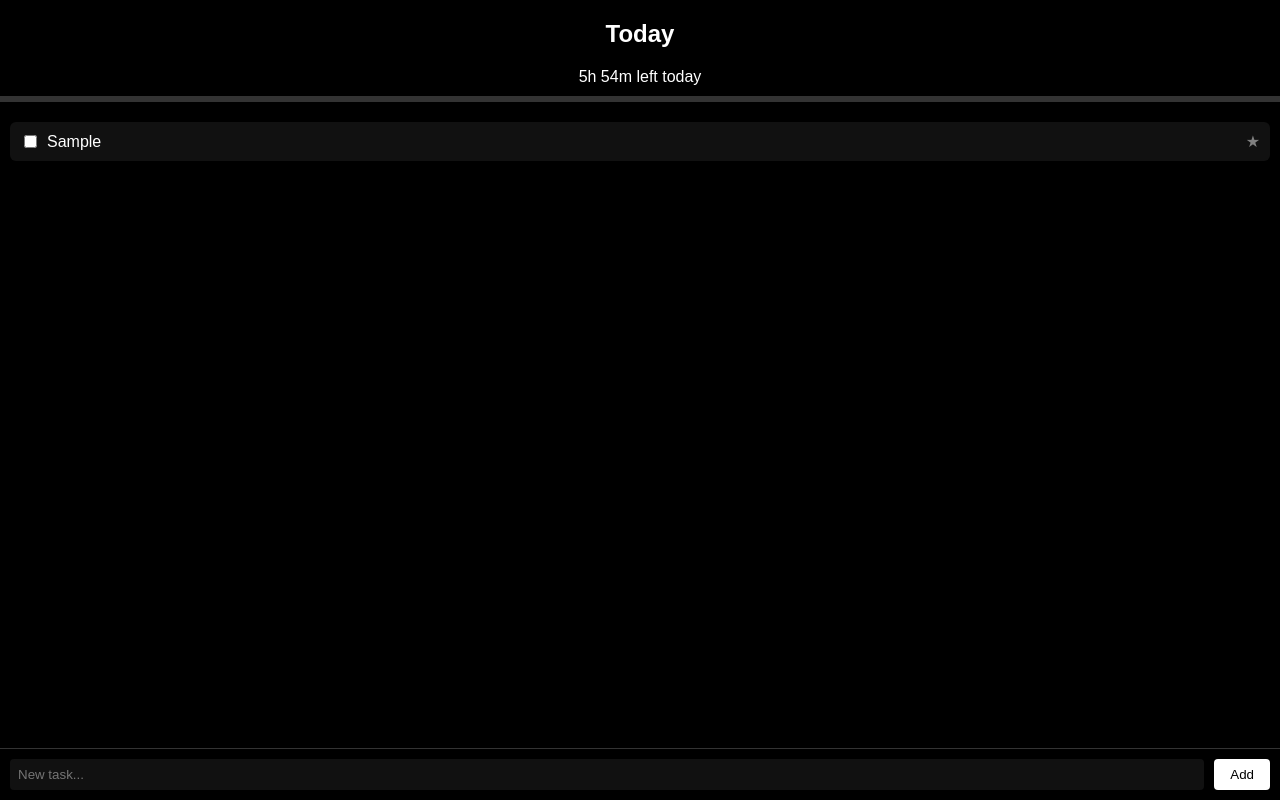
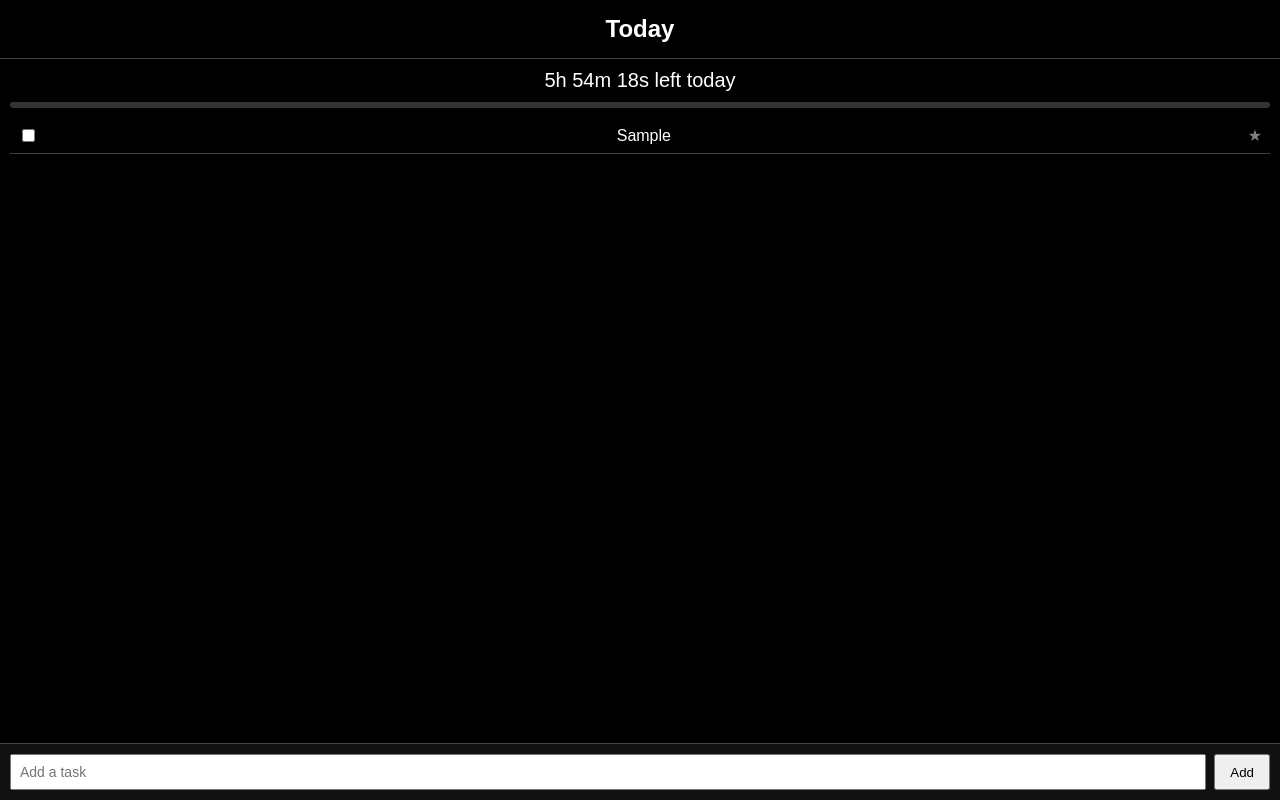
Before and after one commit to K-lynk/Today, a plain HTML site: page index.html in a window 1280 px wide. Both pictures are taken after typing "Sample" into the empty fields and a click on the button "Add". Drawn offline with Linux system fonts and the light colour scheme.

Commit message:
Add files via upload

```diff
--- a/index.html
+++ b/index.html
@@ -5,239 +5,119 @@
 <meta name="viewport" content="width=device-width, initial-scale=1.0">
 <title>Today</title>
 <style>
-  body {
-    margin: 0;
-    font-family: Arial, sans-serif;
-    background-color: #000;
-    color: #fff;
-    display: flex;
-    flex-direction: column;
-    height: 100vh;
-  }
-  header {
-    text-align: center;
-    padding: 20px;
-    font-size: 24px;
-    font-weight: bold;
-  }
-  #timer {
-    text-align: center;
-    font-size: 16px;
-    margin-bottom: 10px;
-  }
-  #progress-container {
-    width: 100%;
-    height: 6px;
-    background: #333;
-    margin-bottom: 10px;
-  }
-  #progress-bar {
-    height: 100%;
-    width: 0%;
-    background: #fff;
-  }
-  #task-list {
-    flex: 1;
-    overflow-y: auto;
-    padding: 10px;
-  }
-  .task {
-    display: flex;
-    align-items: center;
-    background: #111;
-    margin-bottom: 8px;
-    padding: 10px;
-    border-radius: 6px;
-    position: relative;
-  }
-  .task input[type="checkbox"] {
-    margin-right: 10px;
-  }
-  .task .text {
-    flex: 1;
-  }
-  .task.completed .text {
-    text-decoration: line-through;
-    opacity: 0.6;
-  }
-  .star {
-    cursor: pointer;
-    margin-left: 10px;
-    color: gray;
-  }
-  .star.priority {
-    color: red;
-  }
-  #input-bar {
-    position: sticky;
-    bottom: 0;
-    display: flex;
-    border-top: 1px solid #333;
-    padding: 10px;
-    background: #000;
-    z-index: 100;
-  }
-  #new-task {
-    flex: 1;
-    padding: 8px;
-    border: none;
-    background: #111;
-    color: #fff;
-    border-radius: 4px;
-  }
-  #add-btn {
-    margin-left: 10px;
-    padding: 8px 16px;
-    background: #fff;
-    color: #000;
-    border: none;
-    border-radius: 4px;
-    cursor: pointer;
-  }
+  body { margin:0; font-family:Arial,sans-serif; background:#000; color:#fff; display:flex; flex-direction:column; height:100vh; }
+  header { text-align:center; padding:15px; font-size:24px; font-weight:bold; border-bottom:1px solid #444; }
+  #timer { text-align:center; font-size:20px; margin:10px 0; }
+  #progress-bar-container { height:6px; background:#333; margin:0 10px 10px 10px; border-radius:3px; }
+  #progress-bar { height:100%; width:0%; background:red; border-radius:3px; transition:width 0.3s; }
+  #task-list { flex:1; overflow-y:auto; padding:0 10px; }
+  .task { display:flex; align-items:center; justify-content:space-between; padding:8px; border-bottom:1px solid #444; word-wrap:break-word; }
+  .task input[type=checkbox] { margin-right:10px; }
+  .task .star { cursor:pointer; color:gray; margin-left:5px; }
+  .task .star.active { color:red; }
+  #input-bar { display:flex; padding:10px; border-top:1px solid #444; background:#111; }
+  #task-input { flex:1; padding:8px; font-size:14px; }
+  #add-btn { margin-left:8px; padding:8px 14px; cursor:pointer; }
 </style>
 </head>
 <body>
 <header>Today</header>
 <div id="timer"></div>
-<div id="progress-container">
-  <div id="progress-bar"></div>
-</div>
+<div id="progress-bar-container"><div id="progress-bar"></div></div>
 <div id="task-list"></div>
 <div id="input-bar">
-  <input type="text" id="new-task" placeholder="New task...">
+  <input type="text" id="task-input" placeholder="Add a task">
   <button id="add-btn">Add</button>
 </div>
 <script>
 const taskList = document.getElementById('task-list');
-const newTaskInput = document.getElementById('new-task');
+const taskInput = document.getElementById('task-input');
 const addBtn = document.getElementById('add-btn');
-const timerEl = document.getElementById('timer');
 const progressBar = document.getElementById('progress-bar');
 
-// Timer for hours left
-function updateTimer() {
-  const now = new Date();
-  const end = new Date();
-  end.setHours(23, 59, 59, 999);
-  const diff = end - now;
-  const hours = Math.floor(diff / (1000 * 60 * 60));
-  const minutes = Math.floor((diff % (1000 * 60 * 60)) / (1000 * 60));
-  timerEl.textContent = hours + 'h ' + minutes + 'm left today';
+// Check date-based reset
+const todayDate = new Date().toDateString();
+const savedDate = localStorage.getItem('todayDate');
+if(savedDate !== todayDate){
+  localStorage.removeItem('todayTasks');
+  localStorage.setItem('todayDate', todayDate);
 }
-setInterval(updateTimer, 1000);
-updateTimer();
 
-// Save/load tasks with localStorage
-function saveTasks() {
-  const tasks = [];
-  document.querySelectorAll('.task').forEach(task => {
-    tasks.push({
-      text: task.querySelector('.text').textContent,
-      completed: task.classList.contains('completed'),
-      priority: task.querySelector('.star').classList.contains('priority')
-    });
-  });
+let tasks = JSON.parse(localStorage.getItem('todayTasks')||'[]');
+
+function saveTasks(){
   localStorage.setItem('todayTasks', JSON.stringify(tasks));
 }
 
-function loadTasks() {
-  const savedTasks = JSON.parse(localStorage.getItem('todayTasks') || '[]');
-  savedTasks.forEach(t => {
-    const task = createTask(t.text);
-    if (t.completed) task.classList.add('completed');
-    if (t.priority) task.querySelector('.star').classList.add('priority');
+function updateProgress(){
+  const completed = tasks.filter(t=>t.completed).length;
+  const percent = tasks.length ? (completed/tasks.length)*100 : 0;
+  progressBar.style.width = percent+'%';
+}
+
+function renderTasks(){
+  taskList.innerHTML='';
+  tasks.sort((a,b)=>b.priority-a.priority);
+  tasks.forEach((t,i)=>{
+    const div = document.createElement('div');
+    div.className='task';
+    const checkbox = document.createElement('input');
+    checkbox.type='checkbox';
+    checkbox.checked = t.completed;
+    checkbox.addEventListener('click',()=>{
+      t.completed = checkbox.checked;
+      saveTasks();
+      updateProgress();
+      if(t.completed) div.style.textDecoration='line-through';
+      else div.style.textDecoration='none';
+      if (navigator.vibrate) navigator.vibrate(50);
+    });
+    if(t.completed) div.style.textDecoration='line-through';
+    const span = document.createElement('span');
+    span.textContent = t.text;
+    const star = document.createElement('span');
+    star.className='star'+(t.priority?' active':'');
+    star.textContent='★';
+    star.addEventListener('click',()=>{
+      t.priority = t.priority?0:1;
+      saveTasks();
+      renderTasks();
+    });
+    div.appendChild(checkbox);
+    div.appendChild(span);
+    div.appendChild(star);
+    div.addEventListener('click', (e)=>{ if(e.target!==checkbox && e.target!==star){ taskList.removeChild(div); tasks.splice(i,1); saveTasks(); updateProgress(); }});
+    taskList.appendChild(div);
   });
   updateProgress();
 }
 
-// Create a task element
-function createTask(text) {
-  const task = document.createElement('div');
-  task.className = 'task';
-
-  const checkbox = document.createElement('input');
-  checkbox.type = 'checkbox';
-  checkbox.addEventListener('change', () => {
-    task.classList.toggle('completed');
-    if (navigator.vibrate) navigator.vibrate(100);
-    updateProgress();
-    saveTasks();
-  });
-
-  const taskText = document.createElement('div');
-  taskText.className = 'text';
-  taskText.textContent = text;
-
-  const star = document.createElement('span');
-  star.className = 'star';
-  star.innerHTML = '★';
-  star.addEventListener('click', () => {
-    star.classList.toggle('priority');
-    if (star.classList.contains('priority')) {
-      taskList.prepend(task);
-    }
-    saveTasks();
-  });
-
-  task.appendChild(checkbox);
-  task.appendChild(taskText);
-  task.appendChild(star);
-
-  // Swipe to delete (mobile)
-  let startX = 0;
-  task.addEventListener('touchstart', e => startX = e.changedTouches[0].clientX);
-  task.addEventListener('touchend', e => {
-    const endX = e.changedTouches[0].clientX;
-    if (Math.abs(endX - startX) > 50) {
-      task.remove();
-      updateProgress();
-      saveTasks();
-    }
-  });
-
-  taskList.appendChild(task);
-  task.scrollIntoView({behavior: 'smooth', block: 'center'});
+function addTask(){
+  const text = taskInput.value.trim();
+  if(!text) return;
+  tasks.push({text, completed:false, priority:0});
+  taskInput.value='';
   saveTasks();
-  updateProgress();
-  return task;
+  renderTasks();
 }
 
-// Progress bar based on completed tasks
-function updateProgress() {
-  const tasks = document.querySelectorAll('.task');
-  const completed = document.querySelectorAll('.task.completed');
-  const percent = tasks.length > 0 ? (completed.length / tasks.length) * 100 : 0;
-  progressBar.style.width = percent + '%';
+addBtn.addEventListener('click', addTask);
+taskInput.addEventListener('keypress',e=>{if(e.key==='Enter') addTask();});
+
+// Timer countdown
+function updateTimer(){
+  const now = new Date();
+  const end = new Date(); end.setHours(24,0,0,0);
+  const diff = end - now;
+  const hrs = Math.floor(diff/3600000);
+  const mins = Math.floor((diff%3600000)/60000);
+  const secs = Math.floor((diff%60000)/1000);
+  document.getElementById('timer').textContent=`${hrs}h ${mins}m ${secs}s left today`;
 }
+setInterval(updateTimer,1000);
 
-// Add task button
-addBtn.addEventListener('click', () => {
-  const text = newTaskInput.value.trim();
-  if (text) {
-    createTask(text);
-    newTaskInput.value = '';
-  }
-});
-
-newTaskInput.addEventListener('keypress', e => {
-  if (e.key === 'Enter') addBtn.click();
-});
-
-// Reset tasks at midnight
-function resetAtMidnight() {
-  const now = new Date();
-  const msToMidnight = new Date(now.getFullYear(), now.getMonth(), now.getDate()+1, 0,0,0,0) - now;
-  setTimeout(() => {
-    taskList.innerHTML = '';
-    updateProgress();
-    localStorage.removeItem('todayTasks');
-    resetAtMidnight();
-  }, msToMidnight);
-}
-resetAtMidnight();
-
-// Load saved tasks on startup
-loadTasks();
+renderTasks();
+updateTimer();
 </script>
 </body>
 </html>
```
